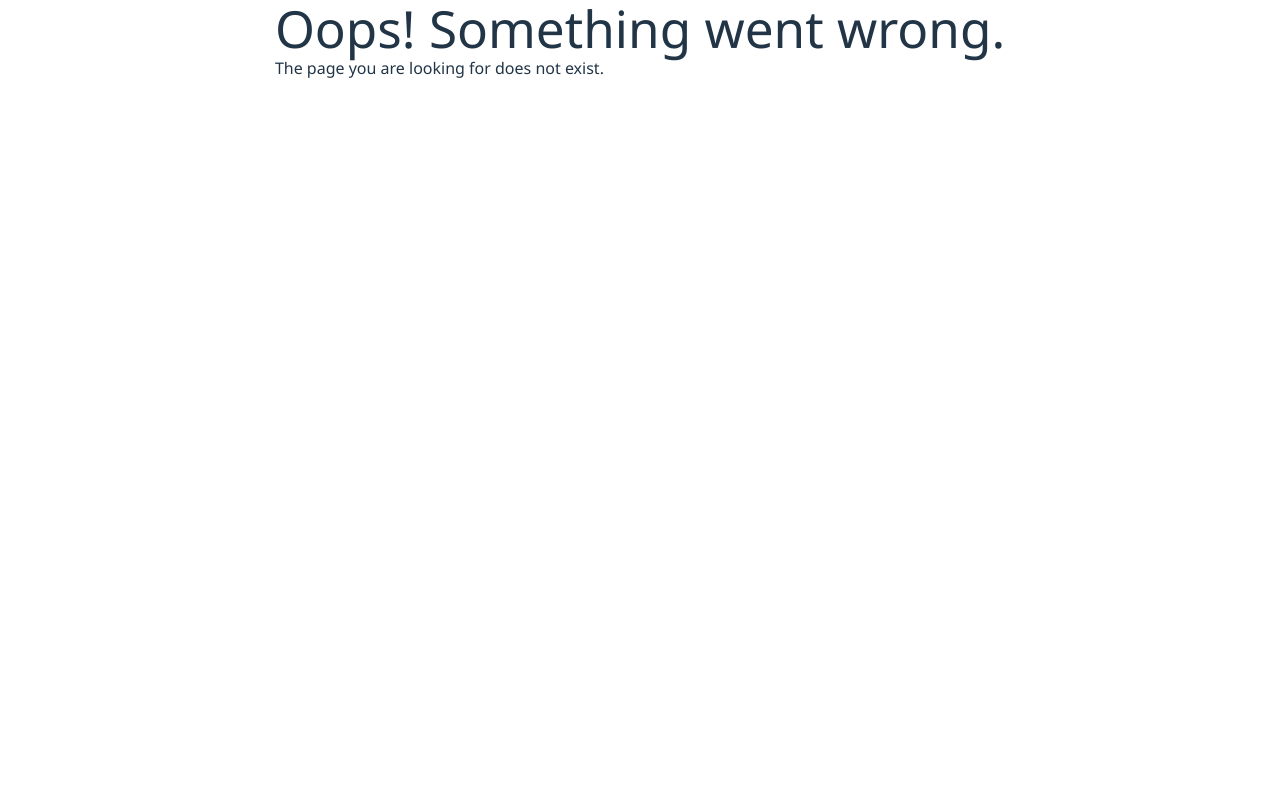
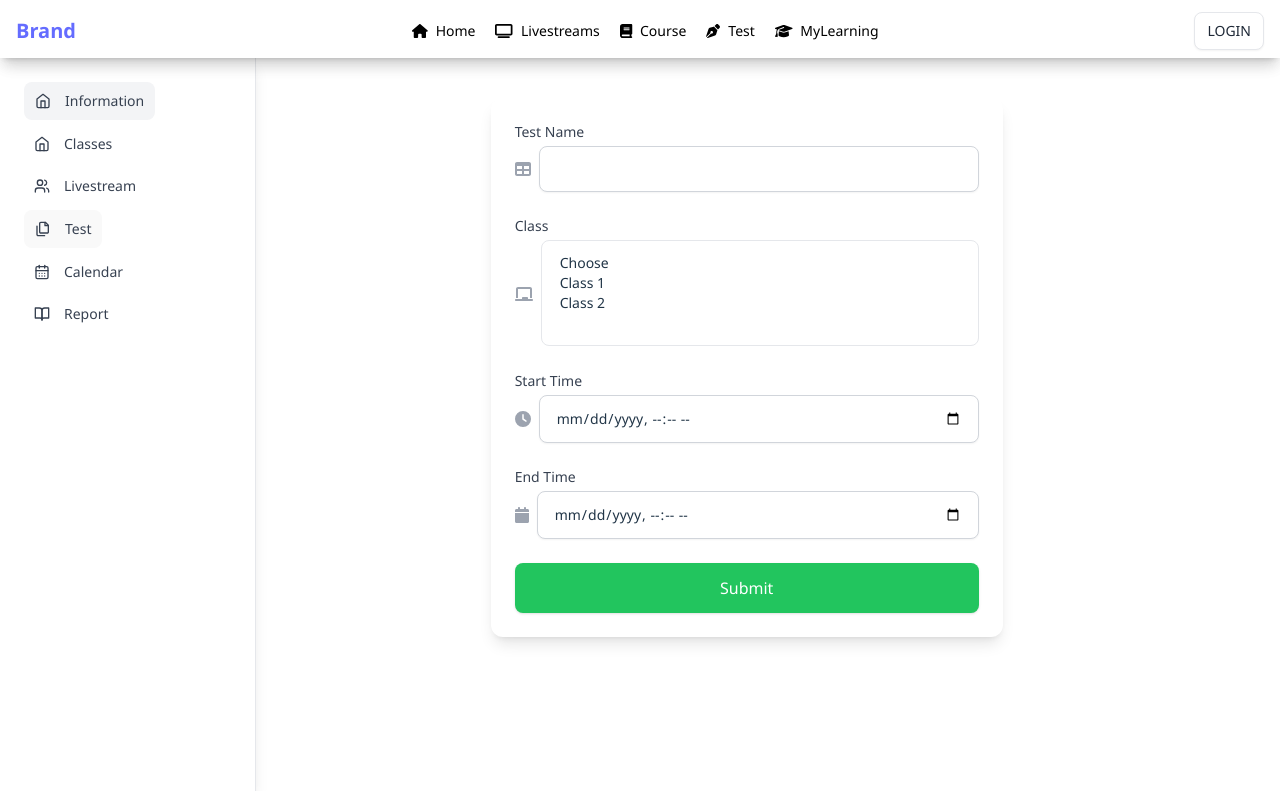
Before and after one commit to lechieulong/TutorMe_UI_v1, a React (Vite) app: page /create-test in a window 1280 px wide. Built offline with nearby package versions, Linux system fonts and the light colour scheme.

Commit message:
CourseLayout

```diff
--- a/src/App.jsx
+++ b/src/App.jsx
@@ -45,6 +45,8 @@ import CreateTest from "./pages/ExamTest/CreateTest";
 import MentorCourseList from "./pages/Mentor/MentorCourseList";
 import Error404 from "./pages/Error/Error404";
 import QuestionBank from "./pages/ExamTest/questionBank/QuestionBank";
+import CreateTestLayout from "./pages/course/CreateTestLayout";
+import CourseLayout from "./pages/course/CourseLayout";
 
 const App = () => {
   return (
@@ -72,6 +74,7 @@ const App = () => {
           <Route path="/testDetail/:testId" element={<SkillPart />} />
           <Route path="/create-skill" element={<CreateTest />} />
           <Route path="/create-test/:sectionCourseId" element={<TestForm />} />
+          <Route path="/create-test" element={<CreateTestLayout />} />
           <Route path="/questionbank" element={<QuestionBank />} />
 
           {/* LiveStream  exam*/}
@@ -96,6 +99,8 @@ const App = () => {
           <Route path="/mentorCourseList" element={<MentorCourseList />} />
 
           {/* Course */}
+          <Route path="/courseLayout" element={<CourseLayout />} />
+
           <Route path="/courseList" element={<CourseList />} />
           <Route path="/createCourse" element={<CreateCourse />} />
           <Route path="/courseDetail/:courseId" element={<CourseDetail />} />
--- a/src/components/Mentor/MentorSideBar.jsx
+++ b/src/components/Mentor/MentorSideBar.jsx
@@ -1,23 +1,27 @@
-import { Link } from 'react-router-dom';
+import { Link } from "react-router-dom";
 import { useParams } from "react-router-dom";
 
-const MentorSidebar = () => {
+const MentorSidebar = ({ setSelectedComponent }) => {
   const { courseId } = useParams();
   return (
     <div>
       <div
         id="hs-offcanvas-example"
-        className="block h-screen top-0 left-0 transition-all duration-300 transform w-64 bg-white border-e border-gray-200 pb-10 overflow-y-auto [&::-webkit-scrollbar]:w-2 [&::-webkit-scrollbar-thumb]:rounded-full [&::-webkit-scrollbar-track]:bg-gray-100 [&::-webkit-scrollbar-thumb]:bg-gray-300"
+        className="block shadow-lg top-0 left-0 transition-all duration-300 transform w-64 bg-white border-e border-gray-200 pb-10 overflow-y-auto [&::-webkit-scrollbar]:w-2 [&::-webkit-scrollbar-thumb]:rounded-full [&::-webkit-scrollbar-track]:bg-gray-100 [&::-webkit-scrollbar-thumb]:bg-gray-300"
         role="dialog"
         tabIndex="-1"
         aria-label="Sidebar"
+        style={{
+          height: "calc(100vh - 67px)",
+        }}
       >
         <nav className="p-6 w-full flex flex-col flex-wrap">
           <ul className="space-y-1.5">
             <li>
-              <a
+              <button
+                type="button"
+                onClick={() => setSelectedComponent("CourseDetail")}
                 className="flex items-center gap-x-3.5 py-2 px-2.5 bg-gray-100 text-sm text-gray-700 rounded-lg hover:bg-gray-100"
-                href="#"
               >
                 <svg
                   className="size-4"
@@ -35,7 +39,7 @@ const MentorSidebar = () => {
                   <polyline points="9 22 9 12 15 12 15 22" />
                 </svg>
                 Information
-              </a>
+              </button>
             </li>
             <li>
               <Link
@@ -87,9 +91,10 @@ const MentorSidebar = () => {
             </li>
 
             <li>
-              <a
+              <button
+                type="button"
                 className="flex items-center gap-x-3.5 py-2 px-2.5 text-sm text-gray-700 rounded-lg hover:bg-gray-100 focus:outline-none focus:bg-gray-100"
-                href="#"
+                onClick={() => setSelectedComponent("TestForm")}
               >
                 <svg
                   className="size-4"
@@ -108,7 +113,7 @@ const MentorSidebar = () => {
                   <path d="M15 2v5h5" />
                 </svg>
                 Test
-              </a>
+              </button>
             </li>
 
             <li>
--- a/src/layout/MainLayout.jsx
+++ b/src/layout/MainLayout.jsx
@@ -3,14 +3,13 @@ import Header from "../components/common/Header";
 
 const MainLayout = ({ children }) => {
   return (
-    <div style={{ height: "100vh" }} className="flex flex-col w-screen">
+    <div style={{ height: "100vh" }} className="flex flex-col w-lvw">
       <Header />
       <main
         style={{
           maxHeight: "calc(100vh - 60px)",
           overflowY: "auto",
         }}
-        className="px-10"
       >
         {children}
       </main>
--- a/src/pages/Course/CourseDetail.jsx
+++ b/src/pages/Course/CourseDetail.jsx
@@ -119,10 +119,8 @@ const CourseDetail = () => {
   };
 
   return (
-    <div className="flex flex-col min-h-screen w-full">
-      <MentorHeader />
-      <div className="flex flex-1 mt-16 w-full">
-        <MentorSidebar />
+    <div className="  w-full">
+      <div className="flex flex-1  w-full">
         <div className="flex-1 p-4">
           <ol className="flex items-center whitespace-nowrap">
             <li className="inline-flex items-center">
--- /dev/null
+++ b/src/pages/Course/CourseLayout.jsx
@@ -0,0 +1,35 @@
+import React, { useState } from "react";
+import MentorSidebar from "../../components/Mentor/MentorSideBar";
+import TestForm from "../ExamTest/TestForm";
+import MainLayout from "../../layout/MainLayout";
+import CourseDetail from "./CourseDetail";
+
+const CourseLayout = () => {
+  const [selectedComponent, setSelectedComponent] = useState("CourseDetail");
+
+  const renderSelectedComponent = () => {
+    switch (selectedComponent) {
+      case "TestForm":
+        return <TestForm />;
+      case "CourseDetail":
+        return <CourseDetail />;
+      default:
+        return <CourseDetail />;
+    }
+  };
+
+  return (
+    <MainLayout>
+      <div className="flex flex-start ">
+        <div className="w-2/12">
+          <MentorSidebar setSelectedComponent={setSelectedComponent} />
+        </div>
+        <div className="flex-1 mt-10">
+          <div className="flex-1 mt-10">{renderSelectedComponent()}</div>
+        </div>
+      </div>
+    </MainLayout>
+  );
+};
+
+export default CourseLayout;
--- /dev/null
+++ b/src/pages/Course/CreateTestLayout.jsx
@@ -0,0 +1,21 @@
+import React from "react";
+import MentorSidebar from "../../components/Mentor/MentorSideBar";
+import TestForm from "../ExamTest/TestForm";
+import MainLayout from "../../layout/MainLayout";
+
+const CreateTestLayout = () => {
+  return (
+    <MainLayout>
+      <div className="flex flex-start ">
+        <div className="w-2/12">
+          <MentorSidebar />
+        </div>
+        <div className="flex-1 mt-10">
+          <TestForm />
+        </div>
+      </div>
+    </MainLayout>
+  );
+};
+
+export default CreateTestLayout;
--- a/src/pages/Course/components/CourseTimelineDetail.jsx
+++ b/src/pages/Course/components/CourseTimelineDetail.jsx
@@ -102,7 +102,7 @@ const CourseTimelineDetail = ({ timelineIds }) => {
               <button
                 type="button"
                 className="py-2 px-3 inline-flex items-center gap-x-2 text-sm font-medium rounded-lg border border-gray-200 bg-white text-gray-800 shadow-sm hover:bg-gray-50 focus:outline-none focus:bg-gray-50"
-                onClick={() => handleCreateTest(detail.id)} // Gọi hàm và truyền ID chi tiết
+                onClick={() => handleCreateTest(detail.id, courseSPea)} // Gọi hàm và truyền ID chi tiết
               >
                 Create Test
               </button>
--- a/src/pages/ExamTest/TestForm.jsx
+++ b/src/pages/ExamTest/TestForm.jsx
@@ -39,7 +39,7 @@ const TestForm = ({ sectionCourseId }) => {
     <>
       <form
         onSubmit={handleSubmit(onSubmit)}
-        className="space-y-6 p-6 max-w-lg mt-20 mx-auto bg-white shadow-lg rounded-xl"
+        className="space-y-6 p-6 max-w-lg mx-auto bg-white shadow-lg rounded-xl"
       >
         {/* Test Name */}
         <div className="relative">
```
